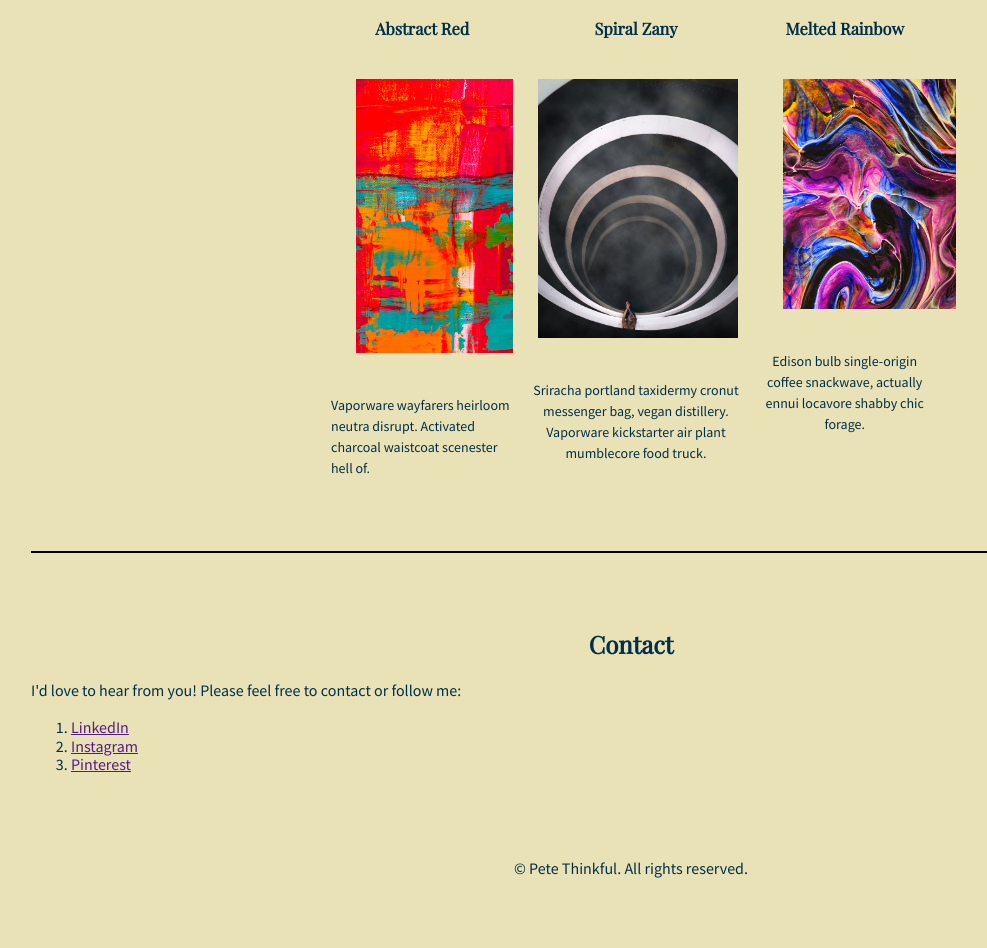
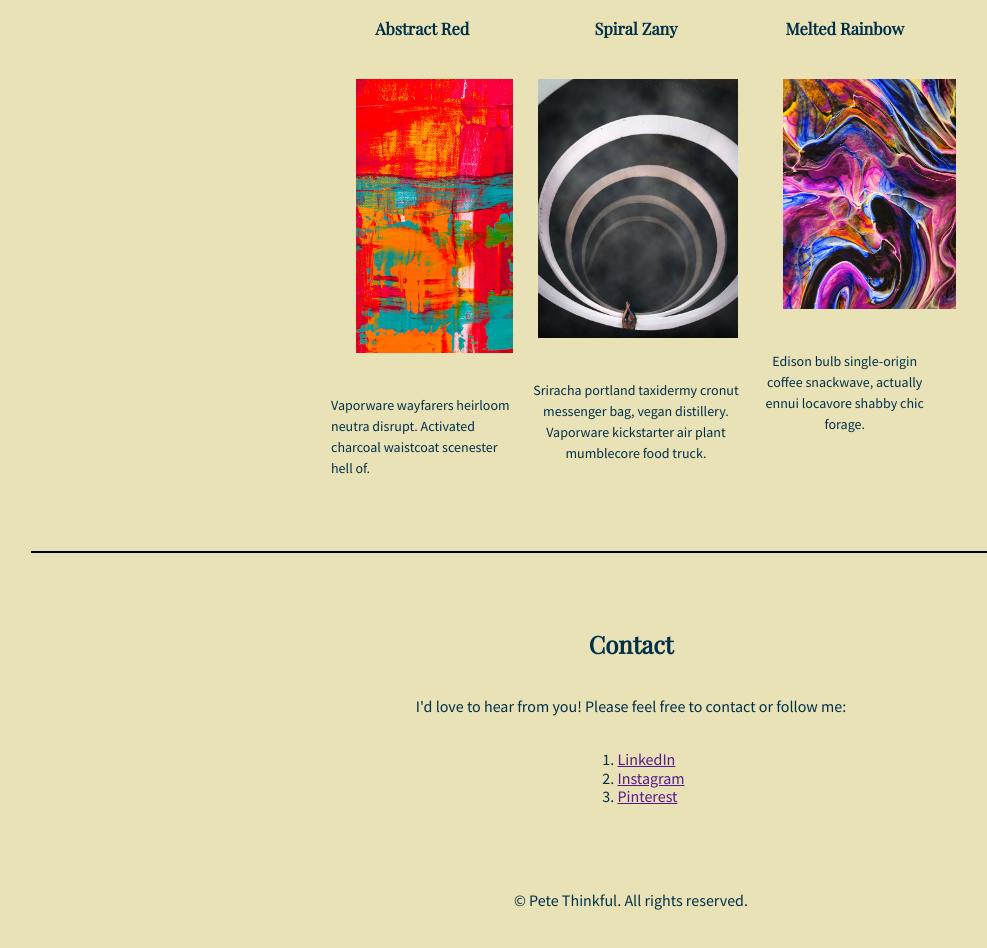
Before and after one commit to JakaylaB/Petes-Thinkful-Portfolio, a plain HTML site: page index.html in a window 1280 px wide. Shown: the part 905-1853 px from the top of the page, without its empty margins (9-996 px from the left). Drawn offline with nearby package versions, Linux system fonts and the light colour scheme.

Commit message:
Add files via upload

```diff
--- a/index.html
+++ b/index.html
@@ -141,7 +141,15 @@
         <!-- Contact section -->
         <article id="contact">
           <h2>Contact</h2>
-          <p>
+
+          <main>
+
+          <div class="contact-section">
+
+
+
+
+           <p>
             I'd love to hear from you! Please feel free to contact or follow me:
           </p>
           <ol>
@@ -155,9 +163,11 @@
               <a href="">Pinterest</a>
             </li>
           </ol>
+              </div>
         </article>
-      </div>
     </main>
+
+
 
     <!-- Footer section -->
     <footer>
--- a/style.css
+++ b/style.css
@@ -105,3 +105,10 @@ text-align: center;
 
 
 }
+
+.contact-section{
+  display: flex;
+  flex-direction: column;
+  align-items: center;
+
+}
```
